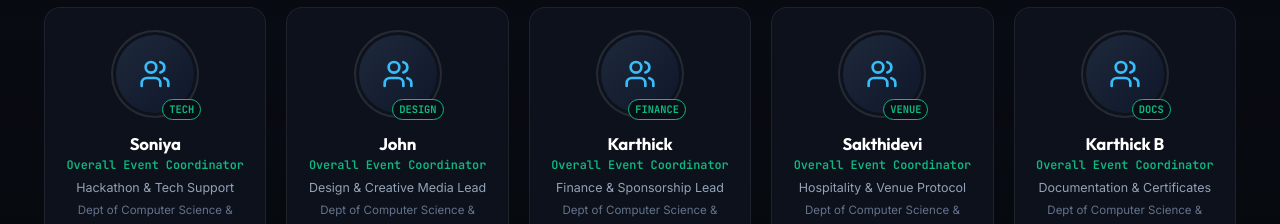
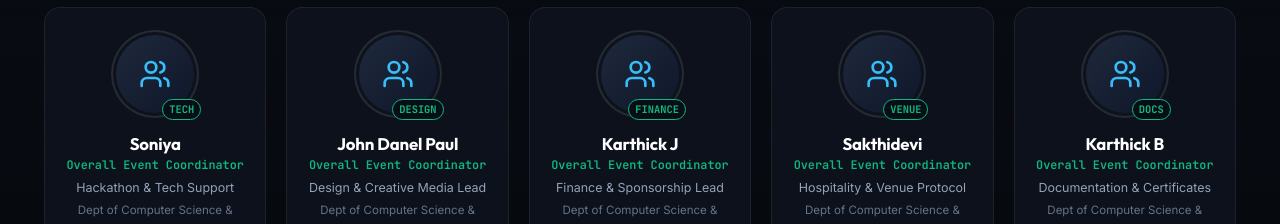
Before and after one commit to Hariprasath2611/SOF-WEBSITE, a React (Vite) app: page / in a window 1280 px wide. Shown: the part 7060-7284 px from the top of the page. Built offline with nearby package versions, Linux system fonts and the light colour scheme.

Commit message:
Updating the Project

```diff
--- a/src/data/coordinators.js
+++ b/src/data/coordinators.js
@@ -85,7 +85,7 @@ export const overallCoordinators = [
   },
   {
     id: 7,
-    name: "John",
+    name: "John Danel Paul",
     role: "Overall Event Coordinator",
     designation: "Design & Creative Media Lead",
     department: "Dept of Computer Science & Engineering",
@@ -98,7 +98,7 @@ export const overallCoordinators = [
   },
   {
     id: 8,
-    name: "Karthick",
+    name: "Karthick J",
     role: "Overall Event Coordinator",
     designation: "Finance & Sponsorship Lead",
     department: "Dept of Computer Science & Engineering",
```
